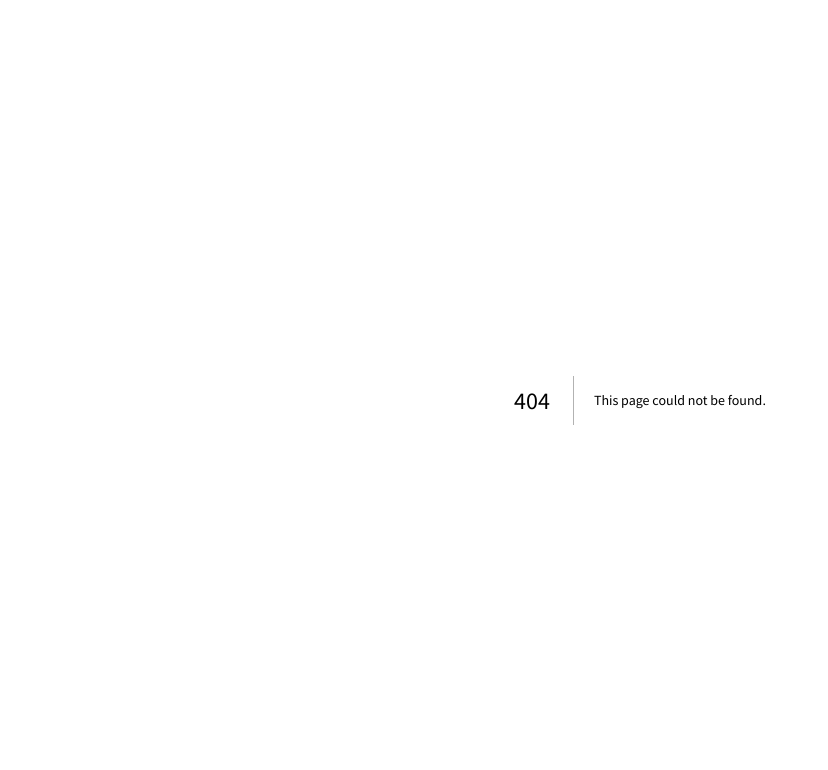
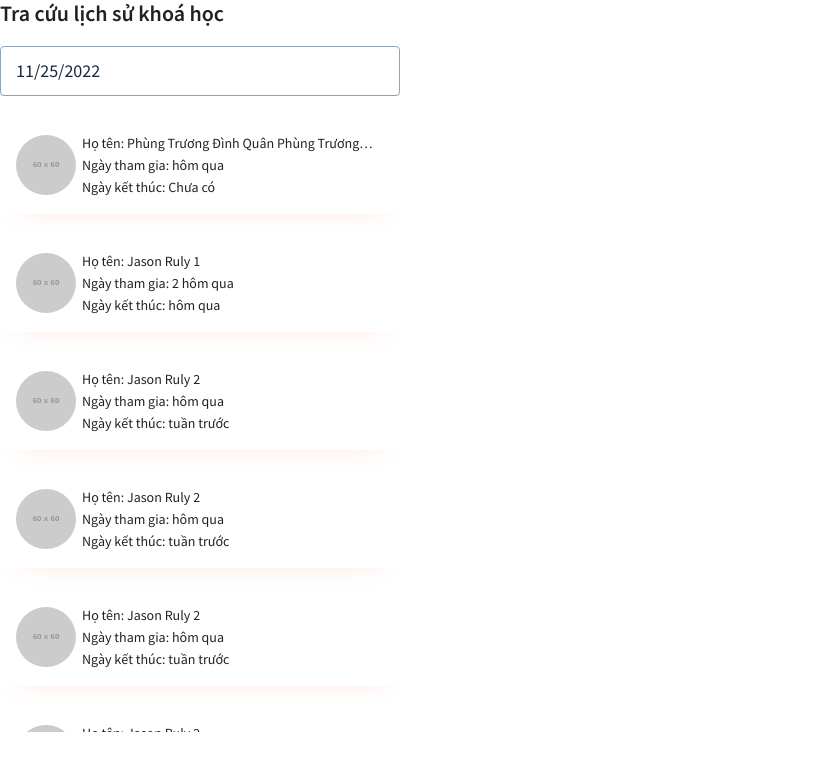
Before and after one commit to quyen46919/UDA_Forum_FE, a Next.js app: page /manage/candidates/EnrollmentTimeline in a window 1280 px wide. Before the commit this address had no page. Shown: the top 770 px of the page, without its empty margins (0-828 px from the left). Built offline with nearby package versions, Linux system fonts and the light colour scheme.

Commit message:
QuanPTD: create ent rolltimeline member
QuanPTD: fixing bug run out of memory

QuanPTD: fixing error

```diff
--- /dev/null
+++ b/components/DateSelector/index.tsx
@@ -0,0 +1,41 @@
+import React, { useState } from 'react'
+import { TextField } from '@mui/material'
+import { DatePicker } from '@mui/x-date-pickers'
+import { AdapterDayjs } from '@mui/x-date-pickers/AdapterDayjs'
+import { LocalizationProvider } from '@mui/x-date-pickers/LocalizationProvider'
+import type { } from '@mui/x-date-pickers/themeAugmentation'
+import dayjs, { Dayjs } from 'dayjs'
+
+const DateSelector = () => {
+  const [value, setValue] = useState<Dayjs | null>(dayjs(new Date()))
+
+  return (
+    <LocalizationProvider dateAdapter={AdapterDayjs}>
+      <DatePicker
+        disableFuture
+        openTo="day"
+        views={['year', 'month', 'day']}
+        value={value}
+        onChange={(newValue) => {
+          setValue(newValue)
+        }}
+        renderInput={(params) => (
+          <TextField
+            {...params}
+            sx={{
+              '& .MuiInputBase-root': {
+                fontSize: '18px',
+                pr: '18px',
+                '& .MuiIconButton-root': {
+                  p: '6px',
+                },
+              },
+            }}
+          />
+        )}
+      />
+    </LocalizationProvider>
+  )
+}
+
+export default DateSelector
--- a/components/EllipsisTypography/index.tsx
+++ b/components/EllipsisTypography/index.tsx
@@ -1,17 +1,21 @@
+import { SxProps, Tooltip, Typography, TypographyProps, TooltipProps } from '@mui/material'
 import React from 'react'
-import { Typography, SxProps, TypographyProps } from '@mui/material'
-
 interface EllipsisTypographyProps extends TypographyProps {
   sx?: SxProps
   lineNumber?: number
   children?: React.ReactNode
+  tooltipTitle?: React.ReactNode
 }
 
-const EllipsisTypography = React.forwardRef(
-  (props: EllipsisTypographyProps, ref: React.Ref<HTMLDivElement>) => {
-    const { sx, lineNumber, children, ...others } = props
+const EllipsisTypography = React.forwardRef((props: EllipsisTypographyProps & TooltipProps, ref: React.Ref<HTMLDivElement>) => {
+  const { sx, lineNumber, children, tooltipTitle, placement, ...others } = props
 
-    return (
+  return (
+    <Tooltip
+      title={tooltipTitle}
+      placement={placement}
+      disableHoverListener={!tooltipTitle ? true : false}
+    >
       <Typography
         {...others}
         ref={ref}
@@ -27,8 +31,8 @@ const EllipsisTypography = React.forwardRef(
       >
         {children}
       </Typography>
-    )
-  }
-)
+    </Tooltip>
+  )
+})
 
 export default EllipsisTypography
--- a/libs/icons/CloseIcon.tsx
+++ b/libs/icons/CloseIcon.tsx
@@ -3,11 +3,8 @@ import { SvgIcon, SvgIconProps, useTheme } from '@mui/material'
 
 export const CloseIcon = (props: SvgIconProps) => {
   return (
-    <SvgIcon {...props} sx={{ width: '24px', height: '24px', fill: 'black' }} viewBox="0 0 24 24">
-      <path
-        d="M18.3 5.70997C17.91 5.31997 17.28 5.31997 16.89 5.70997L12 10.59L7.11 5.69997C6.72 5.30997 6.09 5.30997 5.7 5.69997C5.31 6.08997 5.31 6.71997 5.7 7.10997L10.59 12L5.7 16.89C5.31 17.28 5.31 17.91 5.7 18.3C6.09 18.69 6.72 18.69 7.11 18.3L12 13.41L16.89 18.3C17.28 18.69 17.91 18.69 18.3 18.3C18.69 17.91 18.69 17.28 18.3 16.89L13.41 12L18.3 7.10997C18.68 6.72997 18.68 6.08997 18.3 5.70997Z"
-        fillOpacity="0.54"
-      />
+    <SvgIcon {...props} sx={{ width: '24px', height: '24px' }} viewBox="0 0 24 24">
+      <path d="M18.3 5.70997C17.91 5.31997 17.28 5.31997 16.89 5.70997L12 10.59L7.11 5.69997C6.72 5.30997 6.09 5.30997 5.7 5.69997C5.31 6.08997 5.31 6.71997 5.7 7.10997L10.59 12L5.7 16.89C5.31 17.28 5.31 17.91 5.7 18.3C6.09 18.69 6.72 18.69 7.11 18.3L12 13.41L16.89 18.3C17.28 18.69 17.91 18.69 18.3 18.3C18.69 17.91 18.69 17.28 18.3 16.89L13.41 12L18.3 7.10997C18.68 6.72997 18.68 6.08997 18.3 5.70997Z" />
     </SvgIcon>
   )
 }
--- a/package.json
+++ b/package.json
@@ -21,6 +21,7 @@
     "@mui/icons-material": "^5.8.4",
     "@mui/lab": "^5.0.0-alpha.120",
     "@mui/material": "^5.11.9",
+    "@mui/x-date-pickers": "^5.0.19",
     "@tensorflow-models/body-pix": "^2.2.0",
     "@tensorflow/tfjs": "^4.2.0",
     "@testing-library/jest-dom": "^5.16.5",
@@ -30,6 +31,7 @@
     "axios": "^1.3.2",
     "babel-plugin-transform-runtime": "^6.23.0",
     "cookies": "^0.8.0",
+    "dayjs": "^1.11.7",
     "draft-convert": "2.1.12",
     "draft-js": "0.11.7",
     "express": "^4.18.1",
--- /dev/null
+++ b/pages/manage/candidates/EnrollmentTimeline/index.tsx
@@ -0,0 +1,151 @@
+import DateSelector from '@components/DateSelector'
+import EllipsisTypography from '@components/EllipsisTypography'
+import {
+  Avatar,
+  Card,
+  CardContent,
+  IconButton,
+  Stack,
+  Typography,
+  useMediaQuery,
+  useTheme,
+} from '@mui/material'
+import { CloseIcon } from 'libs/icons'
+import React from 'react'
+
+type ChildComponentProps = {
+    handleClose?: () => void
+  }
+
+const memberList = [
+  {
+    id: 0,
+    name: 'Phùng Trương Đình Quân Phùng Trương Đình Quân',
+    job: 'Quân đẹp trai vô địch khắp vũ trụ Quân đẹp trai vô địch khắp vũ trụ',
+    joinDate: 'hôm qua',
+    exitDate: null,
+  },
+  {
+    id: 1,
+    name: 'Jason Ruly 1',
+    job: 'UI/UX Designer',
+    joinDate: '2 hôm qua',
+    exitDate: 'hôm qua',
+  },
+  {
+    id: 2,
+    name: 'Jason Ruly 2',
+    job: 'UI/UX Designer',
+    joinDate: 'hôm qua',
+    exitDate: 'tuần trước',
+  },
+  {
+    id: 3,
+    name: 'Jason Ruly 2',
+    job: 'UI/UX Designer',
+    joinDate: 'hôm qua',
+    exitDate: 'tuần trước',
+  },
+  {
+    id: 4,
+    name: 'Jason Ruly 2',
+    job: 'UI/UX Designer',
+    joinDate: 'hôm qua',
+    exitDate: 'tuần trước',
+  },
+  {
+    id: 5,
+    name: 'Jason Ruly 2',
+    job: 'UI/UX Designer',
+    joinDate: 'hôm qua',
+    exitDate: 'tuần trước',
+  },
+]
+
+const EnrollmentTimeline = ({ handleClose }: ChildComponentProps) => {
+  const theme = useTheme()
+  const downLg = useMediaQuery(theme.breakpoints.down('lg'))
+
+  return (
+    <Stack
+      sx={{
+        position: 'sticky',
+        alignSelf: 'flex-start',
+        maxHeight: '732px',
+        top: '170px',
+        width: { xs: 'fit-content', sm: '500px', lg: '400px' },
+        overflowY: 'scroll',
+        '::-webkit-scrollbar': {
+          display: 'none',
+        },
+        msOverflowStyle: 'none' /* Hide Scrollbar IE and Edge */,
+        scrollbarWidth: 'none',
+        padding: { xs: '15px', sm: '20px', lg: 0 },
+      }}
+    >
+      <Stack direction="row" alignItems="center" justifyContent="space-between" mb="20px">
+        <Typography variant="h2" fontSize="22px">
+          Tra cứu lịch sử khoá học
+        </Typography>
+        {downLg && (
+          <IconButton sx={{ p: '6px' }} onClick={handleClose}>
+            <CloseIcon />
+          </IconButton>
+        )}
+      </Stack>
+      <DateSelector />
+      <Stack mt="20px" gap="20px">
+        {memberList.map((member) => (
+          <Card
+            key={member.id}
+            sx={{
+              '&': {
+                boxShadow: '1px 10px 29px -22px rgba(255,105,52,0.4)',
+                '& .MuiButtonBase-root': { height: '100%' },
+              },
+            }}
+          >
+            <CardContent
+              sx={{
+                '&.MuiCardContent-root': {
+                  display: 'flex',
+                  flexDirection: { xs: 'column', sm: 'row' },
+                  gap: '6px',
+                  '&:last-child': {
+                    p: '16px',
+                  },
+                },
+              }}
+            >
+              <Stack direction="row" alignItems="center" justifyContent="center">
+                <Avatar
+                  alt="User Avatar"
+                  src="https://via.placeholder.com/60"
+                  style={{ width: '60px', height: '60px', objectFit: 'cover' }}
+                />
+              </Stack>
+              <Stack alignItems="flex-start">
+                <EllipsisTypography
+                  variant="body1"
+                  fontSize="14px"
+                  lineNumber={1}
+                  tooltipTitle={member.name}
+                >
+                  Họ tên: {member.name}
+                </EllipsisTypography>
+                <Typography variant="body1" fontSize="14px" textAlign="center">
+                  Ngày tham gia: {member.joinDate}
+                </Typography>
+                <Typography variant="body1" fontSize="14px" textAlign="center">
+                  Ngày kết thúc: {member.exitDate ? member.exitDate : 'Chưa có'}
+                </Typography>
+              </Stack>
+            </CardContent>
+          </Card>
+        ))}
+      </Stack>
+    </Stack>
+  )
+}
+
+export default EnrollmentTimeline
--- a/theme_provider/ThemeProvider.ts
+++ b/theme_provider/ThemeProvider.ts
@@ -103,7 +103,7 @@ const theme = createTheme({
           props: { variant: 'contained' },
           style: {
             backgroundColor: '#FF6934',
-            color: '#FFF',
+            color: '#FFFFFF',
             boxShadow: '1px 3px 17px -4px rgba(255,105,52,0.4)',
             '&:hover': {
               backgroundColor: '#FF8A65',
@@ -114,7 +114,7 @@ const theme = createTheme({
             },
             '&:disabled': {
               backgroundColor: '#C2CFE0',
-              color: '#FFF'
+              color: '#FFFFFF'
             }
           }
         },
@@ -122,7 +122,7 @@ const theme = createTheme({
           props: { variant: 'outlined', color: 'primary' },
           style: {
             backgroundColor: '#90A0B7',
-            color: '#FFF',
+            color: '#FFFFFF',
             '&:hover': {
               backgroundColor: '#FF6F00',
             },
@@ -131,7 +131,7 @@ const theme = createTheme({
             },
             '&:disabled': {
               backgroundColor: '#C2CFE0',
-              color: '#FFF'
+              color: '#FFFFFF'
             }
           }
         },
@@ -139,7 +139,7 @@ const theme = createTheme({
           props: { variant: 'outlined', color: 'secondary' },
           style: {
             backgroundColor: '#FF6934',
-            color: '#FFF',
+            color: '#FFFFFF',
             '&:hover': {
               backgroundColor: '#FF6F00',
             },
@@ -148,7 +148,7 @@ const theme = createTheme({
             },
             '&:disabled': {
               backgroundColor: '#C2CFE0',
-              color: '#FFF'
+              color: '#FFFFFF'
             }
           }
         },
@@ -291,7 +291,7 @@ const theme = createTheme({
       ],
       styleOverrides: {
         root: {
-          backgroundColor: '#FFF',
+          backgroundColor: '#FFFFFF',
         }
       }
     },
@@ -339,6 +339,105 @@ const theme = createTheme({
         },
       ],
     },
+    MuiMonthPicker: {
+      styleOverrides: {
+        root: {
+          '& .PrivatePickersMonth-root': {
+            padding: 0,
+            borderRadius: '7px',
+            fontSize: '16px',
+            border: 'none !important',
+            '&.Mui-selected': {
+              backgroundColor: '#FF6F00 !important',
+              color: '#FFFFFF',
+            },
+            '&:hover': {
+              backgroundColor: '#FF8A65',
+              boxShadow: '1px 3px 17px -2px rgba(255,105,52,0.4)',
+              color: '#FFFFFF !important'
+            }
+          }
+        }
+      }
+    },
+    MuiYearPicker: {
+      styleOverrides: {
+        root: {
+          '.PrivatePickersYear-root': {
+            '& .PrivatePickersYear-yearButton': {
+              padding: 0,
+              borderRadius: '7px',
+              fontSize: '16px',
+              border: 'none !important',
+              '&.Mui-selected': {
+                backgroundColor: '#FF6F00 !important',
+                color: '#FFFFFF',
+              },
+              '&:hover': {
+                backgroundColor: '#FF8A65',
+                boxShadow: '1px 3px 17px -2px rgba(255,105,52,0.4)',
+                color: '#FFFFFF !important'
+              }
+            }
+          }
+        }
+      }
+    },
+    MuiPickersToolbar: {
+      styleOverrides: {
+        root: {
+          '& .MuiIconButton-root.MuiPickersToolbar-penIconButton': {
+            padding: '6px'
+          }
+        }
+      }
+    },
+    MuiPickersCalendarHeader: {
+      styleOverrides: {
+        root: {
+          maxHeight: '36px',
+          '& .MuiIconButton-root': {
+            padding: '6px'
+          },
+          '& .MuiPickersCalendarHeader-labelContainer': {
+            maxHeight: '36px'
+          },
+        }
+      }
+    },
+    MuiPickersArrowSwitcher: {
+      styleOverrides: {
+        root: {
+          '& .MuiIconButton-root': {
+            padding: '6px'
+          }
+        }
+      }
+    },
+    MuiPickersDay: {
+      styleOverrides: {
+        root: {
+          '&': {
+            padding: 0,
+            borderRadius: '7px',
+            fontSize: '16px',
+            border: 'none !important',
+            '&.Mui-selected': {
+              backgroundColor: '#FF6F00 !important',
+              color: '#FFFFFF',
+            },
+            '&:hover': {
+              backgroundColor: '#FF8A65',
+              boxShadow: '1px 3px 17px -2px rgba(255,105,52,0.4)',
+              color: '#FFFFFF !important'
+            }
+          },
+          '& span.MuiTouchRipple-root *': {
+            borderRadius: '7px',
+          },
+        }
+      }
+    },
     MuiIconButton: {
       styleOverrides: {
         root: {
@@ -350,7 +449,7 @@ const theme = createTheme({
           '&:hover': {
             backgroundColor: '#FF6F00',
             '& svg': {
-              fill: '#FFF !important'
+              fill: '#FFFFFF !important'
             }
           }
         },
@@ -360,12 +459,12 @@ const theme = createTheme({
       styleOverrides: {
         root: {
           textTransform: 'unset',
-          backgroundColor: '#FFF',
+          backgroundColor: '#FFFFFF',
           '&:hover': {
             backgroundColor: '#FF6F00',
-            color: '#FFF',
+            color: '#FFFFFF',
             '& svg': {
-              fill: '#FFF'
+              fill: '#FFFFFF'
             }
           },
           '&:focus': {
@@ -419,6 +518,14 @@ const theme = createTheme({
         },
       },
     },
+    MuiTooltip: {
+      styleOverrides: {
+        tooltip: {
+          background: 'linear-gradient(180deg, rgba(255,68,1,0.8) 100%, rgba(255,68,1,1) 100%, rgba(255,68,1,0.15) 100%)',
+          fontSize: '14px'
+        }
+      }
+    },
     MuiTabs: {
       styleOverrides: {
         root: {
@@ -429,14 +536,6 @@ const theme = createTheme({
           '.MuiTabs-indicator': {
             backgroundColor: '#FF6934'
           }
-        }
-      }
-    },
-    MuiTooltip: {
-      styleOverrides: {
-        tooltip: {
-          background: 'linear-gradient(180deg, rgba(255,68,1,0.8) 100%, rgba(255,68,1,1) 100%, rgba(255,68,1,0.15) 100%)',
-          fontSize: '14px'
         }
       }
     },
```
Also changed, not shown: components/Tags/PodcastTags/index.tsx (+6 -5 lines), pages/index.tsx (+8 -8 lines), pages/manage/candidates/index.tsx (+32 -15 lines), 1 other file (tests, documents, lock files or other folders).
